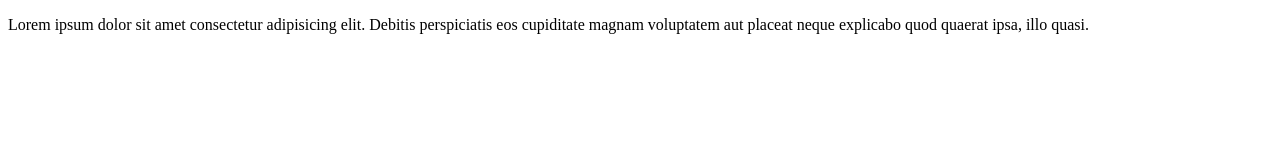
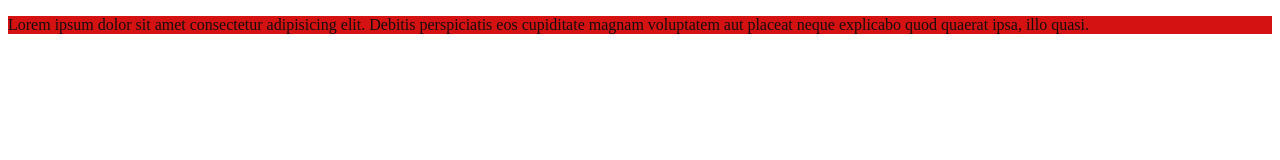
Before and after one commit to luanshu232110-ui/LocalRepo, a plain HTML site: page index.html in a window 1280 px wide. Drawn offline with Linux system fonts and the light colour scheme.

Commit message:
modified

```diff
--- a/index.html
+++ b/index.html
@@ -5,7 +5,7 @@
     <meta name="viewport" content="width=device-width, initial-scale=1.0">
     <title>Document</title>
     <style>
-        .p{
+        main{
             background: rgb(213, 18, 18);
             color: rgb(23, 13, 13);
         }
@@ -14,6 +14,8 @@
 <body>
     <main>
        <p>Lorem ipsum dolor sit amet consectetur adipisicing elit. Debitis perspiciatis eos cupiditate magnam voluptatem aut placeat neque explicabo quod quaerat ipsa, illo quasi.</p>
+
     </main>
+
 </body>
 </html>
```
Also changed, not shown: 1 other file.
